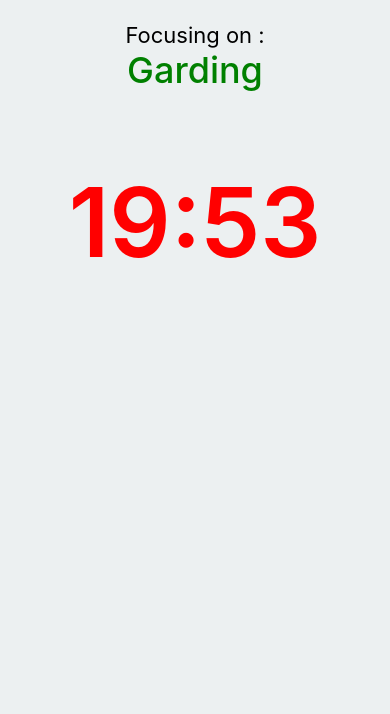
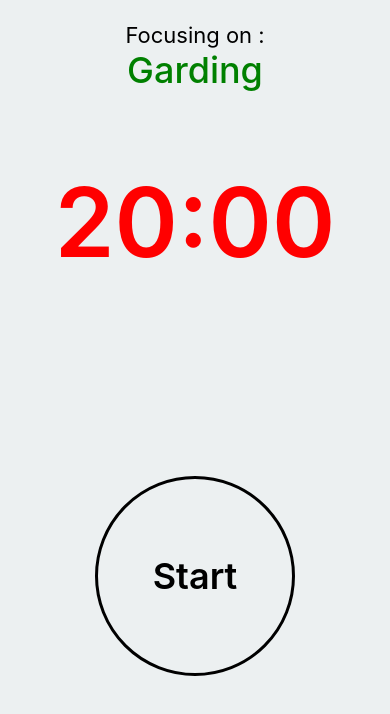
Before and after one commit to bhaskarcsawant/Focus-Time-App, a React Native app: screen / in a window 390 px wide. Shown: the top 714 px of the page. Built offline with nearby package versions, Linux system fonts and the light colour scheme.

Commit message:
added start stop functionality

```diff
--- a/src/components/CountDown.js
+++ b/src/components/CountDown.js
@@ -1,12 +1,12 @@
-import React from 'react';
-import { Text, View, StyleSheet } from 'react-native';
-import { FontSize, Padding } from '../utils/sizes';
-import { useState, useEffect } from 'react';
+import React from "react";
+import { Text, View, StyleSheet } from "react-native";
+import { FontSize, Padding } from "../utils/sizes";
+import { useState, useEffect } from "react";
 
 const MinToMilis = (min) => min * 1000 * 60;
 const FormatTime = (time) => (time < 10 ? `0${time}` : time);
 
-export const CountDown = ({ min }) => {
+export const CountDown = ({ min, isPaused = true }) => {
   const interval = React.useRef(null);
   const [milis, setMilis] = useState(MinToMilis(min));
   const Countdown = () => {
@@ -20,9 +20,10 @@ export const CountDown = ({ min }) => {
   };
 
   useEffect(() => {
+    if (isPaused) return;
     interval.current = setInterval(Countdown, 1000);
     return () => clearInterval(interval.current);
-  }, []);
+  }, [isPaused]);
 
   const minute = Math.floor(milis / 1000 / 60) % 60;
   const sec = Math.floor(milis / 1000) % 60;
@@ -39,12 +40,12 @@ const styles = StyleSheet.create({
   container: {
     flex: 0.6,
     padding: Padding.lg,
-    alignItems: 'center',
+    alignItems: "center",
   },
   timer: {
     fontSize: FontSize.xxl,
-    fontWeight: '600',
-    color: 'red',
+    fontWeight: "600",
+    color: "red",
     marginTop: 50,
   },
 });
--- a/src/features/timer/Timer.js
+++ b/src/features/timer/Timer.js
@@ -1,21 +1,28 @@
-import React from "react";
-import { Text, View, StyleSheet } from "react-native";
+import React, { useState } from "react";
+import { TouchableOpacity, Text, View, StyleSheet } from "react-native";
 import { FontSize, Padding } from "../../utils/sizes";
 import { CountDown } from "../../components/CountDown";
 
 export const Timer = ({ subject }) => {
+  const [isStarted, setIsStarted] = useState(false);
   return (
     <View style={styles.container}>
       <Text style={styles.title}>Focusing on :</Text>
       <Text style={styles.subject}>{subject}</Text>
-      <CountDown min={"20"} />
+      <CountDown min={20} isPaused={!isStarted} />
+      <TouchableOpacity
+        style={styles.button}
+        onPress={() => setIsStarted(!isStarted)}
+      >
+        <Text style={styles.StartTitle}>{isStarted ? "Stop" : "Start"}</Text>
+      </TouchableOpacity>
     </View>
   );
 };
 
 const styles = StyleSheet.create({
   container: {
-    flex: 0.5,
+    flex: 1,
     padding: Padding.lg,
     alignItems: "center",
   },
@@ -23,15 +30,23 @@ const styles = StyleSheet.create({
     fontSize: FontSize.lg,
     fontWeight: "400",
   },
+  StartTitle: {
+    fontSize: FontSize.xl,
+    fontWeight: "600",
+  },
   subject: {
     fontSize: FontSize.xl,
     fontWeight: "500",
     color: "green",
   },
-  timer: {
-    fontSize: FontSize.xxl,
-    fontWeight: "600",
-    color: "red",
-    marginTop: 50,
+  button: {
+    borderRadius: 100,
+    borderColor: "black",
+    borderWidth: 3,
+    width: 200,
+    height: 200,
+    alignItems: "center",
+    justifyContent: "center",
+    marginTop: 120,
   },
 });
--- a/src/utils/sizes.js
+++ b/src/utils/sizes.js
@@ -4,6 +4,7 @@ export const FontSize = {
   lg: 22,
   xl: 36,
   xxl: 96,
+  xxxl: 126,
 };
 export const Padding = {
   sm: 7,
```
